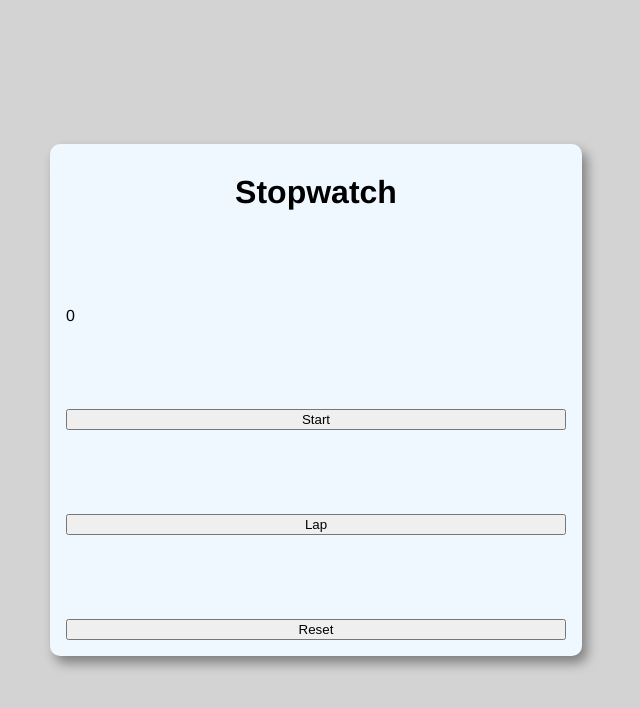
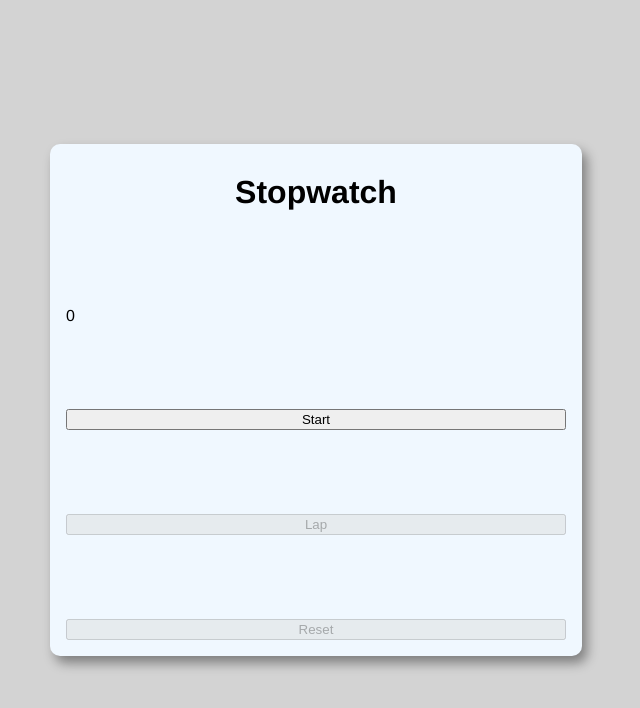
Before and after one commit to Shopify/eng-intern-assessment-react, a React app: page / in a window 1280 px wide. Shown: the top 708 px of the page, without its empty margins (324-964 px from the left). Built offline with nearby package versions, Linux system fonts and the light colour scheme; the HTML template or start-up script is replaced by a standard one.

Commit message:
fully fixed git issue with capitialized file name change

```diff
--- a/src/StopWatch.tsx
+++ b/src/StopWatch.tsx
@@ -1,7 +1,7 @@
 import React, { useEffect, useState } from 'react';
 import StopWatchButton from './StopWatchButton';
 import './styles/StopWatch.css';
-import { Timer } from './types/timer';
+import { Timer } from './types/Timer';
 
 export default function StopWatch() {
 	const [timer, setTimer] = useState<Timer>({
@@ -49,10 +49,10 @@ export default function StopWatch() {
 			<StopWatchButton onClick={toggleTimer}>
 				{!isRunning ? 'Start' : 'Stop'}
 			</StopWatchButton>
-			<StopWatchButton onClick={lapTimer} disabled={!!time}>
+			<StopWatchButton onClick={lapTimer} disabled={!time}>
 				Lap
 			</StopWatchButton>
-			<StopWatchButton onClick={resetTimer} disabled={!!time}>
+			<StopWatchButton onClick={resetTimer} disabled={!time}>
 				Reset
 			</StopWatchButton>
 		</main>
```
